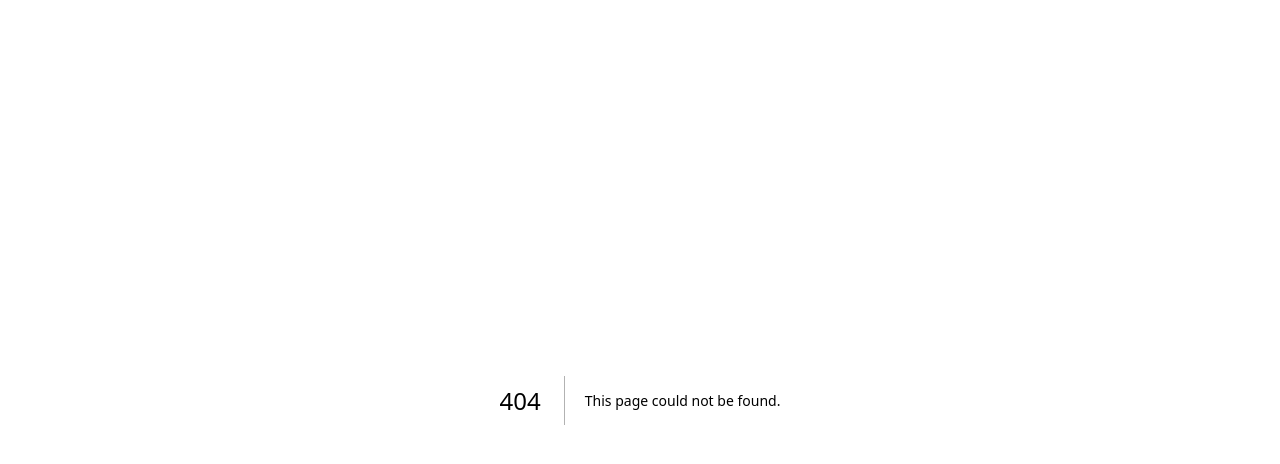
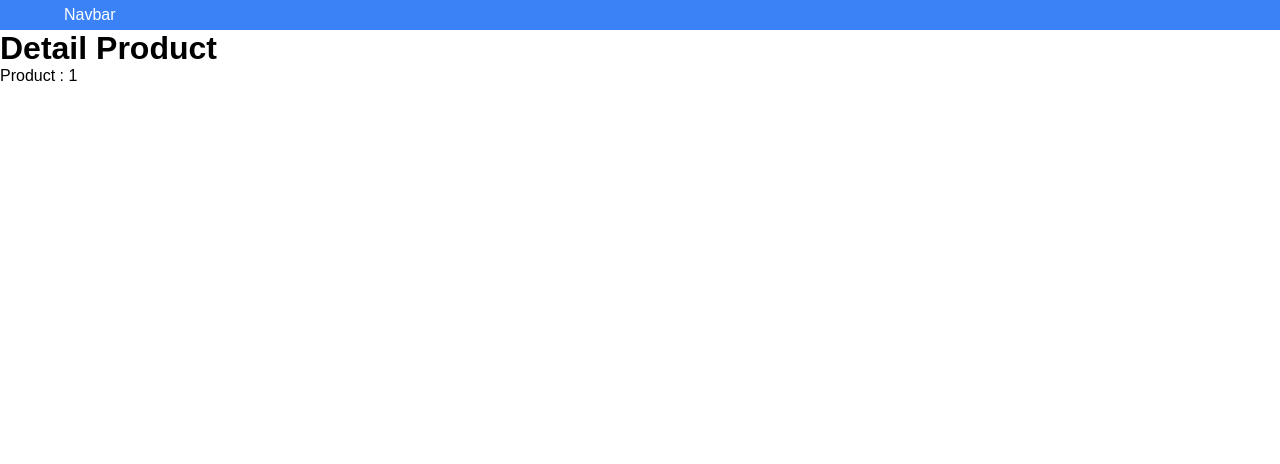
Before and after one commit to Mustofaadni04040/nextjs-vipcode, a Next.js app: page /product/1 in a window 1280 px wide. Before the commit this address had no page. Shown: the top 464 px of the page. Built offline with nearby package versions, Linux system fonts and the light colour scheme.

Commit message:
pages and router

```diff
--- /dev/null
+++ b/src/components/layouts/AppShell/index.tsx
@@ -0,0 +1,15 @@
+import React from "react";
+import Navbar from "../Navbar";
+
+type AppShellProps = {
+  children: React.ReactNode;
+};
+
+export default function AppShell({ children }: AppShellProps) {
+  return (
+    <main>
+      <Navbar />
+      {children}
+    </main>
+  );
+}
--- /dev/null
+++ b/src/components/layouts/Navbar/index.tsx
@@ -0,0 +1,9 @@
+import React from "react";
+
+export default function Navbar() {
+  return (
+    <div className="navbar">
+      <div>Navbar</div>
+    </div>
+  );
+}
--- a/src/pages/_app.tsx
+++ b/src/pages/_app.tsx
@@ -1,6 +1,11 @@
-// import '@/styles/globals.css'
+import AppShell from "@/components/layouts/AppShell";
+import "@/styles/globals.css";
 import type { AppProps } from "next/app";
 
 export default function App({ Component, pageProps }: AppProps) {
-  return <Component {...pageProps} />;
+  return (
+    <AppShell>
+      <Component {...pageProps} />
+    </AppShell>
+  );
 }
--- a/src/pages/index.tsx
+++ b/src/pages/index.tsx
@@ -1,7 +1,3 @@
-import { Inter } from "next/font/google";
-
-const inter = Inter({ subsets: ["latin"] });
-
 export default function Home() {
   return (
     <div>
--- /dev/null
+++ b/src/pages/product/[id].tsx
@@ -0,0 +1,13 @@
+import React from "react";
+import { useRouter } from "next/router";
+
+export default function DetailProductPage() {
+  const { query } = useRouter();
+
+  return (
+    <div>
+      <h1>Detail Product</h1>
+      <p>Product : {query.id}</p>
+    </div>
+  );
+}
--- a/src/styles/globals.css
+++ b/src/styles/globals.css
@@ -1,78 +1,3 @@
-:root {
-  --max-width: 1100px;
-  --border-radius: 12px;
-  --font-mono: ui-monospace, Menlo, Monaco, 'Cascadia Mono', 'Segoe UI Mono',
-    'Roboto Mono', 'Oxygen Mono', 'Ubuntu Monospace', 'Source Code Pro',
-    'Fira Mono', 'Droid Sans Mono', 'Courier New', monospace;
-
-  --foreground-rgb: 0, 0, 0;
-  --background-start-rgb: 214, 219, 220;
-  --background-end-rgb: 255, 255, 255;
-
-  --primary-glow: conic-gradient(
-    from 180deg at 50% 50%,
-    #16abff33 0deg,
-    #0885ff33 55deg,
-    #54d6ff33 120deg,
-    #0071ff33 160deg,
-    transparent 360deg
-  );
-  --secondary-glow: radial-gradient(
-    rgba(255, 255, 255, 1),
-    rgba(255, 255, 255, 0)
-  );
-
-  --tile-start-rgb: 239, 245, 249;
-  --tile-end-rgb: 228, 232, 233;
-  --tile-border: conic-gradient(
-    #00000080,
-    #00000040,
-    #00000030,
-    #00000020,
-    #00000010,
-    #00000010,
-    #00000080
-  );
-
-  --callout-rgb: 238, 240, 241;
-  --callout-border-rgb: 172, 175, 176;
-  --card-rgb: 180, 185, 188;
-  --card-border-rgb: 131, 134, 135;
-}
-
-@media (prefers-color-scheme: dark) {
-  :root {
-    --foreground-rgb: 255, 255, 255;
-    --background-start-rgb: 0, 0, 0;
-    --background-end-rgb: 0, 0, 0;
-
-    --primary-glow: radial-gradient(rgba(1, 65, 255, 0.4), rgba(1, 65, 255, 0));
-    --secondary-glow: linear-gradient(
-      to bottom right,
-      rgba(1, 65, 255, 0),
-      rgba(1, 65, 255, 0),
-      rgba(1, 65, 255, 0.3)
-    );
-
-    --tile-start-rgb: 2, 13, 46;
-    --tile-end-rgb: 2, 5, 19;
-    --tile-border: conic-gradient(
-      #ffffff80,
-      #ffffff40,
-      #ffffff30,
-      #ffffff20,
-      #ffffff10,
-      #ffffff10,
-      #ffffff80
-    );
-
-    --callout-rgb: 20, 20, 20;
-    --callout-border-rgb: 108, 108, 108;
-    --card-rgb: 100, 100, 100;
-    --card-border-rgb: 200, 200, 200;
-  }
-}
-
 * {
   box-sizing: border-box;
   padding: 0;
@@ -83,16 +8,7 @@
 body {
   max-width: 100vw;
   overflow-x: hidden;
-}
-
-body {
-  color: rgb(var(--foreground-rgb));
-  background: linear-gradient(
-      to bottom,
-      transparent,
-      rgb(var(--background-end-rgb))
-    )
-    rgb(var(--background-start-rgb));
+  font-family: Arial, Helvetica, sans-serif;
 }
 
 a {
@@ -100,8 +16,12 @@
   text-decoration: none;
 }
 
-@media (prefers-color-scheme: dark) {
-  html {
-    color-scheme: dark;
-  }
+.navbar {
+  display: flex;
+  width: 100%;
+  height: 30px;
+  background-color: #3b82f6;
+  color: white;
+  align-items: center;
+  padding: 0 5%;
 }
```
Also changed, not shown: src/pages/about/index.tsx (added, +9 -0 lines), src/pages/product/index.tsx (added, +9 -0 lines), src/pages/setting/app.tsx (added, +9 -0 lines), src/pages/setting/user/index.tsx (added, +9 -0 lines), src/pages/setting/user/password/index.tsx (added, +9 -0 lines).
